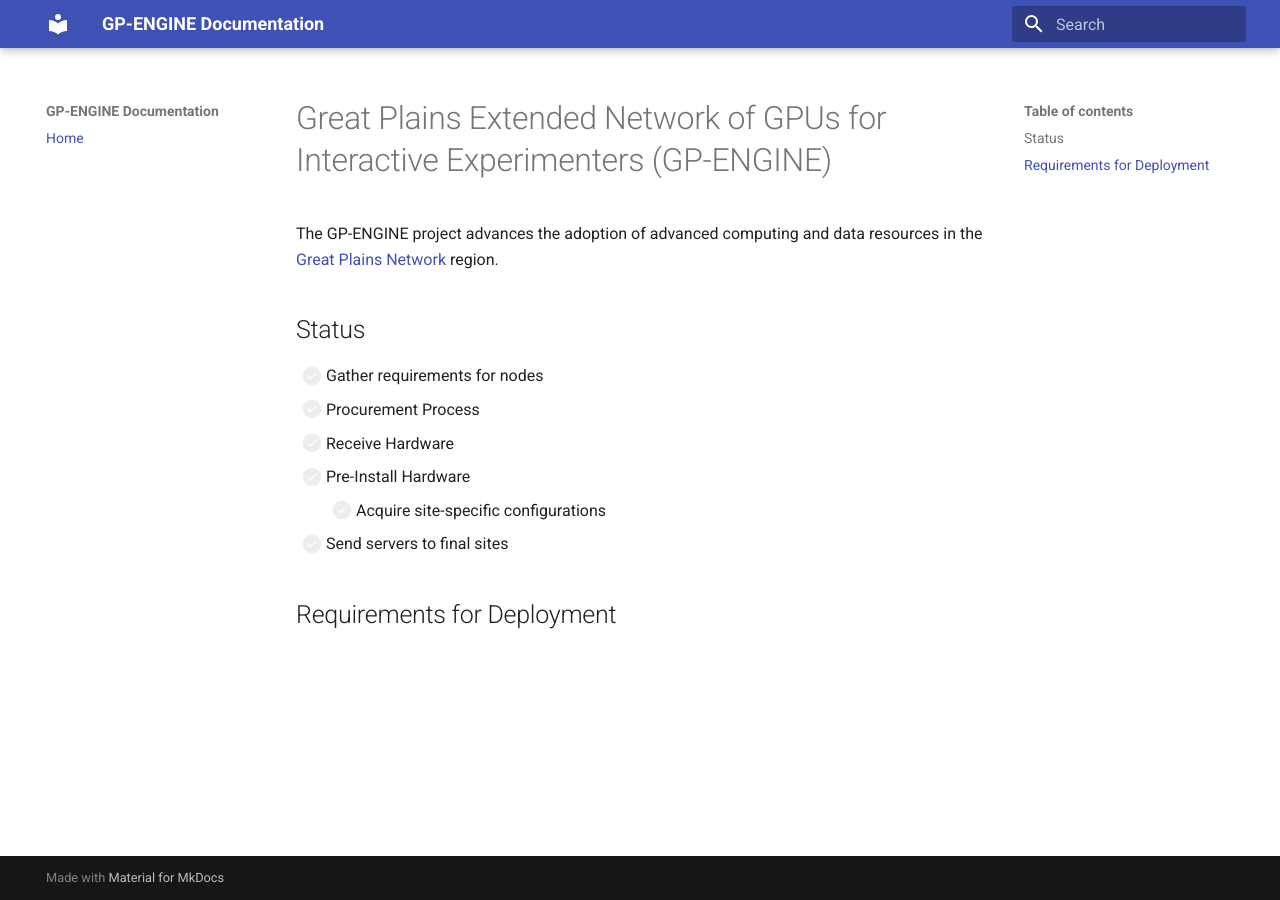
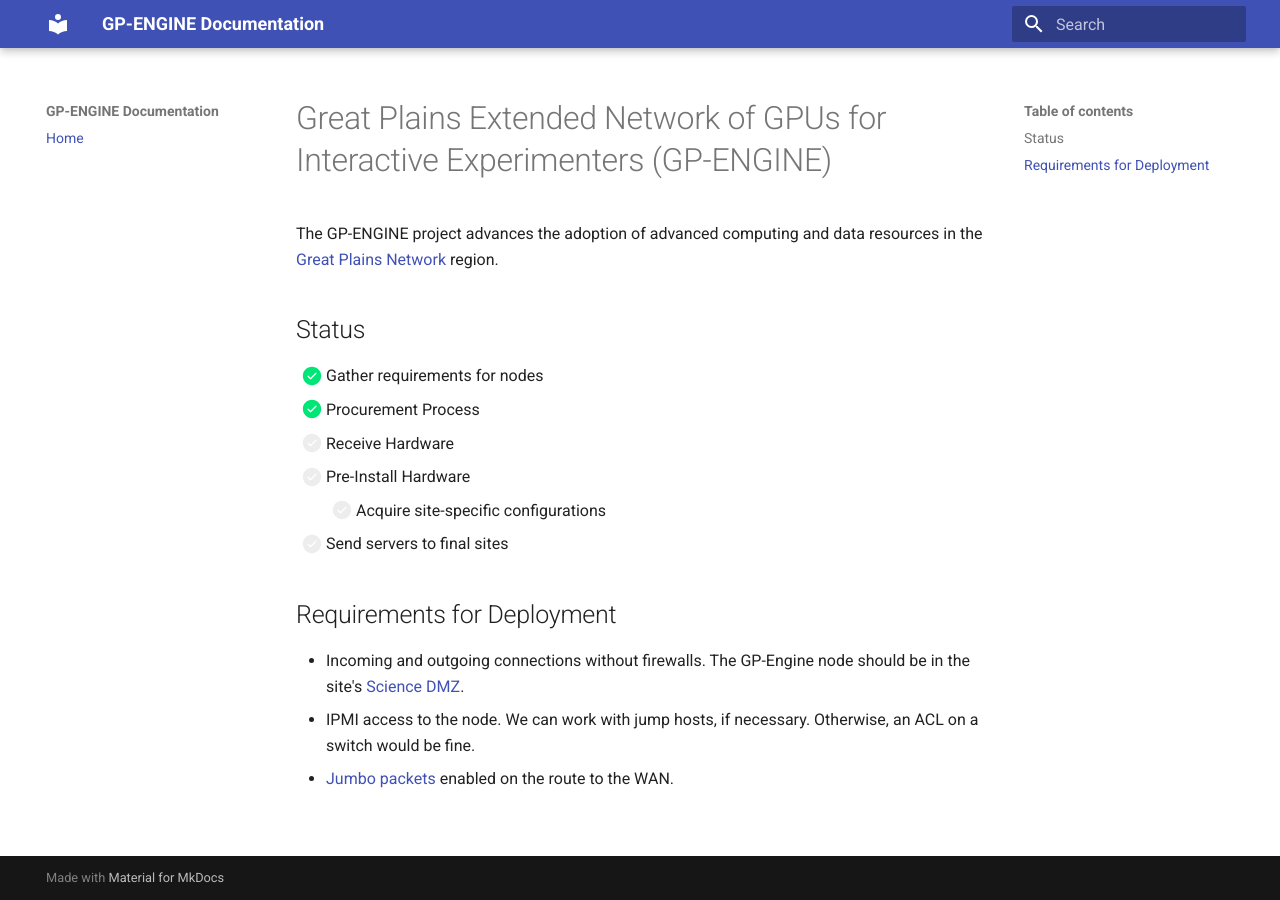
Before and after one commit to GreatPlainsNetwork/gp-engine-docs, an MkDocs documentation site: the page built from docs/index.md, in a window 1280 px wide. Built offline with MkDocs 1.6.1 and Material for MkDocs 9.7.7, drawn with Linux system fonts in a browser that asks for light colours.

Commit message:
Update index.md

```diff
--- a/docs/index.md
+++ b/docs/index.md
@@ -4,11 +4,15 @@
 
 ## Status
 
-- [ ] Gather requirements for nodes
-- [ ] Procurement Process
+- [x] Gather requirements for nodes
+- [x] Procurement Process
 - [ ] Receive Hardware
 - [ ] Pre-Install Hardware
     - [ ] Acquire site-specific configurations
 - [ ] Send servers to final sites
 
 ## Requirements for Deployment
+
+- Incoming and outgoing connections without firewalls.  The GP-Engine node should be in the site's [Science DMZ](https://fasterdata.es.net/science-dmz/).
+- IPMI access to the node.  We can work with jump hosts, if necessary.  Otherwise, an ACL on a switch would be fine.
+- [Jumbo packets](https://en.wikipedia.org/wiki/Jumbo_frame) enabled on the route to the WAN.
```
